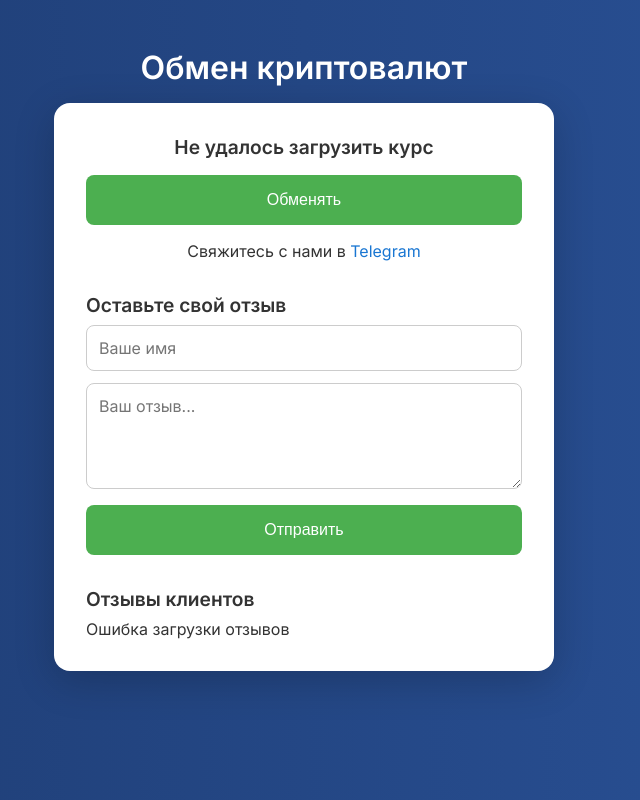
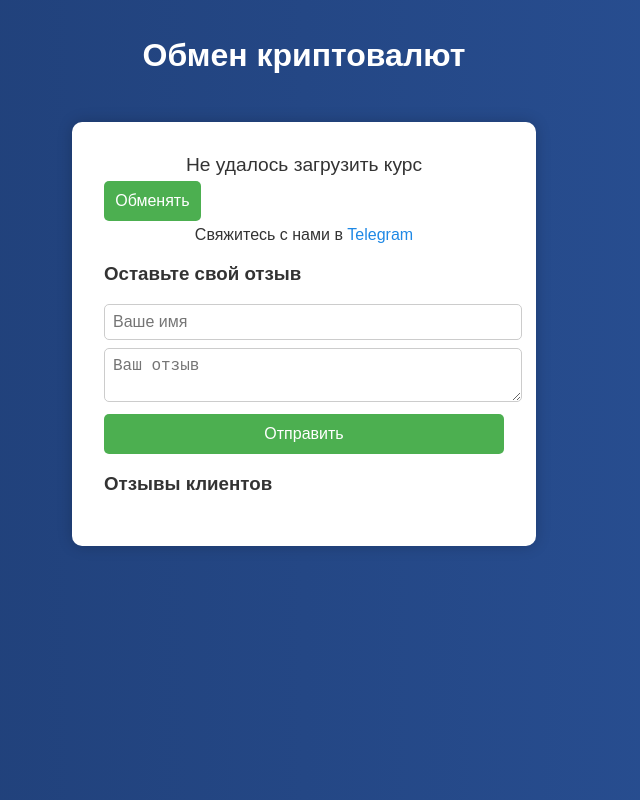
Before and after one commit to mrdedmays/obmen-landing, a plain HTML site: page index.html in a window 1280 px wide. Shown: the whole page, without its empty margins (336-976 px from the left). Drawn offline with Linux system fonts and the light colour scheme; no server answers.

Commit message:
Update index.html

```diff
--- a/index.html
+++ b/index.html
@@ -3,169 +3,143 @@
 <head>
   <meta charset="UTF-8" />
   <meta name="viewport" content="width=device-width, initial-scale=1.0" />
-  <title>Обмен криптовалют</title>
-  <link href="https://fonts.googleapis.com/css2?family=Inter:wght@400;600&display=swap" rel="stylesheet" />
+  <title>Обменник</title>
+  <script src="https://www.gstatic.com/firebasejs/9.23.0/firebase-app-compat.js"></script>
+  <script src="https://www.gstatic.com/firebasejs/9.23.0/firebase-database-compat.js"></script>
   <style>
-    * {
-      box-sizing: border-box;
-    }
     body {
+      font-family: Arial, sans-serif;
       margin: 0;
-      font-family: 'Inter', sans-serif;
+      padding: 0;
       background: linear-gradient(to right, #1e3c72, #2a5298);
-      color: #fff;
-    }
-    header {
-      text-align: center;
-      padding: 3rem 1rem 1rem;
-      font-size: 2rem;
-      font-weight: 600;
+      color: #333;
     }
     .container {
-      max-width: 500px;
-      margin: 0 auto;
+      max-width: 400px;
+      margin: 3rem auto;
+      padding: 2rem;
       background: #fff;
-      color: #333;
-      border-radius: 16px;
-      padding: 2rem;
-      box-shadow: 0 10px 40px rgba(0, 0, 0, 0.2);
+      border-radius: 10px;
+      box-shadow: 0 0 15px rgba(0,0,0,0.2);
+    }
+    h1 {
+      text-align: center;
+      color: #fff;
+      padding-top: 1rem;
     }
     .rate {
       text-align: center;
       font-size: 1.2rem;
-      font-weight: 600;
       margin-bottom: 1rem;
     }
-    .exchange-btn {
+    input, textarea {
       width: 100%;
-      padding: 1rem;
-      background-color: #4caf50;
+      padding: 0.5rem;
+      margin-bottom: 0.5rem;
+      border: 1px solid #ccc;
+      border-radius: 5px;
+      font-size: 1rem;
+    }
+    .btn {
+      background-color: #4CAF50;
       color: white;
+      padding: 0.7rem;
+      width: 100%;
+      border: none;
+      border-radius: 5px;
       font-size: 1rem;
-      border: none;
-      border-radius: 8px;
       cursor: pointer;
-      margin-bottom: 1rem;
-      transition: background 0.3s ease;
-    }
-    .exchange-btn:hover {
-      background-color: #45a049;
-    }
-    .telegram {
-      text-align: center;
-      margin-bottom: 2rem;
-    }
-    .telegram a {
-      color: #1976d2;
-      font-weight: 500;
-      text-decoration: none;
-    }
-    .review-form h3,
-    .reviews h3 {
-      margin-top: 1rem;
-      margin-bottom: 0.5rem;
-      font-size: 1.2rem;
-    }
-    input,
-    textarea {
-      width: 100%;
-      padding: 0.75rem;
-      margin-bottom: 0.75rem;
-      border-radius: 8px;
-      border: 1px solid #ccc;
-      font-size: 1rem;
-      font-family: inherit;
     }
     .review {
-      background: #f7f7f7;
-      padding: 0.75rem 1rem;
-      margin-bottom: 1rem;
-      border-left: 4px solid #2196f3;
-      border-radius: 6px;
+      background: #f5f5f5;
+      border-left: 4px solid #4CAF50;
+      padding: 1rem;
+      margin-top: 1rem;
+      border-radius: 5px;
+    }
+    a {
+      color: #1e88e5;
+      text-decoration: none;
     }
   </style>
 </head>
 <body>
-  <header>
-    Обмен криптовалют
-  </header>
+  <h1>Обмен криптовалют</h1>
   <div class="container">
-    <div class="rate" id="rate">Загружаем курс...</div>
-    <button class="exchange-btn">Обменять</button>
-    <div class="telegram">
-      Свяжитесь с нами в <a href="https://t.me/" target="_blank">Telegram</a>
-    </div>
-    <div class="review-form">
+    <div class="rate" id="rate">Загрузка курса...</div>
+    <a class="btn" href="https://t.me/your_telegram">Обменять</a>
+    <p style="text-align:center;">Свяжитесь с нами в <a href="https://t.me/your_telegram">Telegram</a></p>
+
     <h3>Оставьте свой отзыв</h3>
     <input type="text" id="name" placeholder="Ваше имя" />
-      <textarea id="comment" rows="4" placeholder="Ваш отзыв..."></textarea>
-      <button onclick="submitReview()" class="exchange-btn">Отправить</button>
-    </div>
-    <div class="reviews">
+    <textarea id="comment" placeholder="Ваш отзыв"></textarea>
+    <button class="btn" onclick="submitReview()">Отправить</button>
+
     <h3>Отзывы клиентов</h3>
-      <div id="reviews-list"></div>
-    </div>
+    <div id="reviews"></div>
   </div>
 
   <script>
-    async function getRate() {
-      try {
-        const response = await fetch('https://api.coingecko.com/api/v3/simple/price?ids=tether&vs_currencies=rub');
-        const data = await response.json();
-        document.getElementById('rate').innerText = `Курс: 1 USDT = ${data.tether.rub} RUB`;
-      } catch (err) {
-        document.getElementById('rate').innerText = 'Не удалось загрузить курс';
+    // Firebase config
+    const firebaseConfig = {
+      apiKey: "AIzaSyC68Hi16z6yuc1Uj-SkAdebcwIho_Rv6xI",
+      authDomain: "reviews-ccd98.firebaseapp.com",
+      projectId: "reviews-ccd98",
+      storageBucket: "reviews-ccd98.firebasestorage.app",
+      messagingSenderId: "816825249785",
+      appId: "1:816825249785:web:a1a9f8dd6a783bd48bd728",
+    };
+
+    firebase.initializeApp(firebaseConfig);
+    const db = firebase.database();
+
+    function submitReview() {
+      const name = document.getElementById("name").value.trim();
+      const comment = document.getElementById("comment").value.trim();
+      if (!name || !comment) {
+        alert("Пожалуйста, заполните оба поля");
+        return;
       }
+      const newRef = db.ref("reviews").push();
+      newRef.set({ name, comment }, () => {
+        document.getElementById("name").value = "";
+        document.getElementById("comment").value = "";
+        loadReviews();
+      });
     }
 
-    async function submitReview() {
-      const name = document.getElementById('name').value.trim();
-      const comment = document.getElementById('comment').value.trim();
-      if (!name || !comment) {
-        alert('Пожалуйста, заполните оба поля.');
-        return;
-      }
-      try {
-        const res = await fetch('https://script.google.com/macros/s/AKfycbxkjKgCPww0IsmROVKtqnI6q2EzzN1mR6OCIF6vZ07VoDN3Dcrgzexq3NB5pszeqbWs/exec', {
-          method: 'POST',
-          headers: {
-            'Content-Type': 'application/json'
-          },
-          body: JSON.stringify({ name, comment })
-        });
-        if (res.ok) {
-          document.getElementById('name').value = '';
-          document.getElementById('comment').value = '';
-          loadReviews();
-        } else {
-          alert('Ошибка при отправке отзыва.');
-        }
-      } catch (e) {
-        alert('Ошибка соединения.');
-      }
-    }
-
-    async function loadReviews() {
-      try {
-        const res = await fetch('https://script.google.com/macros/s/AKfycbxkjKgCPww0IsmROVKtqnI6q2EzzN1mR6OCIF6vZ07VoDN3Dcrgzexq3NB5pszeqbWs/exec');
-        const data = await res.json();
-        const container = document.getElementById('reviews-list');
-        container.innerHTML = '';
-        data.forEach(r => {
-          const div = document.createElement('div');
-          div.className = 'review';
+    function loadReviews() {
+      db.ref("reviews").once("value", (snapshot) => {
+        const container = document.getElementById("reviews");
+        container.innerHTML = "";
+        const data = snapshot.val();
+        if (data) {
+          Object.values(data).forEach(r => {
+            const div = document.createElement("div");
+            div.className = "review";
             div.textContent = `${r.name}: ${r.comment}`;
             container.appendChild(div);
           });
-      } catch (err) {
-        document.getElementById('reviews-list').innerText = 'Ошибка загрузки отзывов';
+        } else {
+          container.innerHTML = "<p>Пока нет отзывов.</p>";
+        }
+      });
+    }
+
+    async function getRate() {
+      try {
+        const res = await fetch("https://api.coingecko.com/api/v3/simple/price?ids=tether&vs_currencies=rub");
+        const data = await res.json();
+        document.getElementById("rate").innerText = `Курс: 1 USDT = ${data.tether.rub} RUB`;
+      } catch {
+        document.getElementById("rate").innerText = "Не удалось загрузить курс";
       }
     }
 
     window.onload = () => {
       getRate();
       loadReviews();
-    }
+    };
   </script>
 </body>
 </html>
```
Lines whose indentation alone changed are shown as unchanged.
